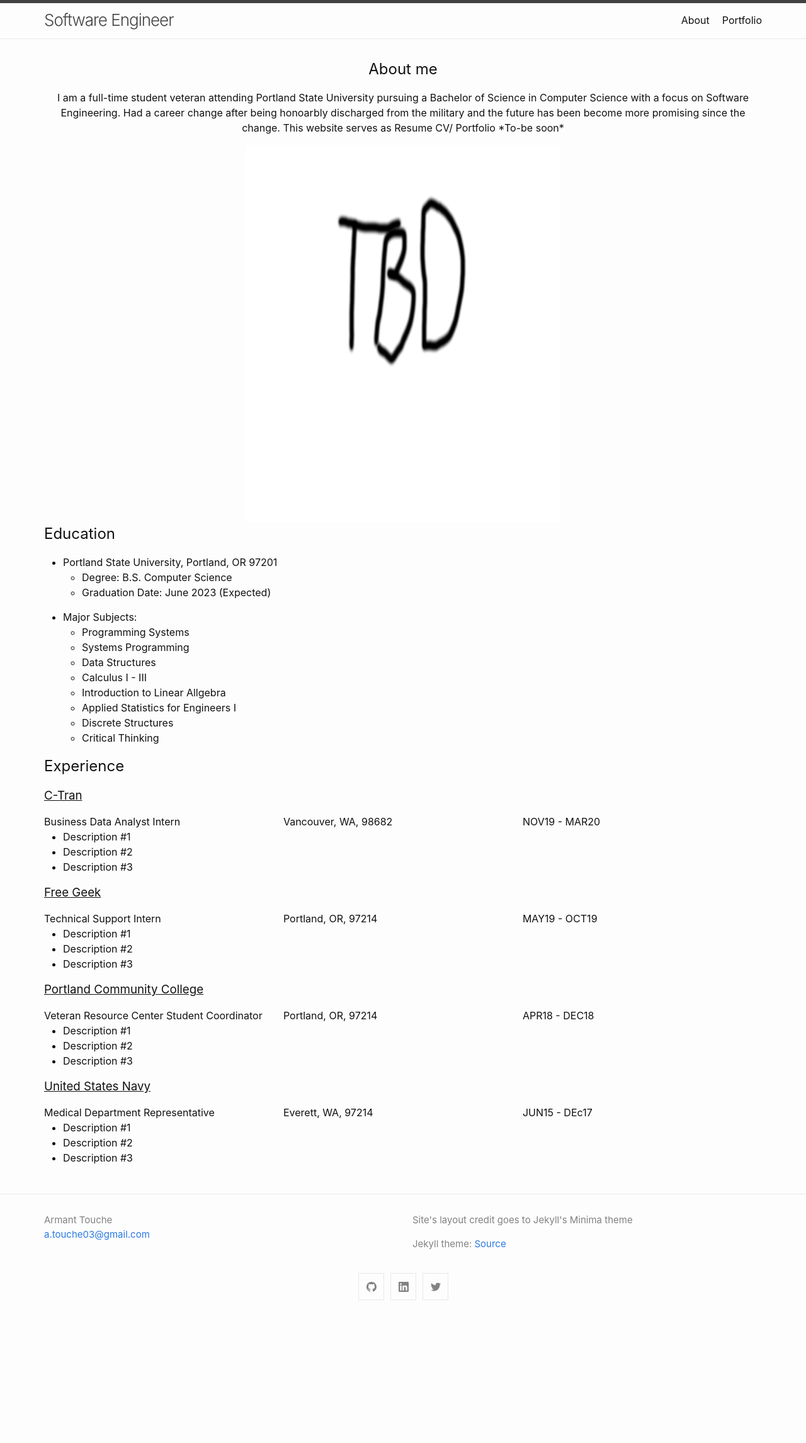
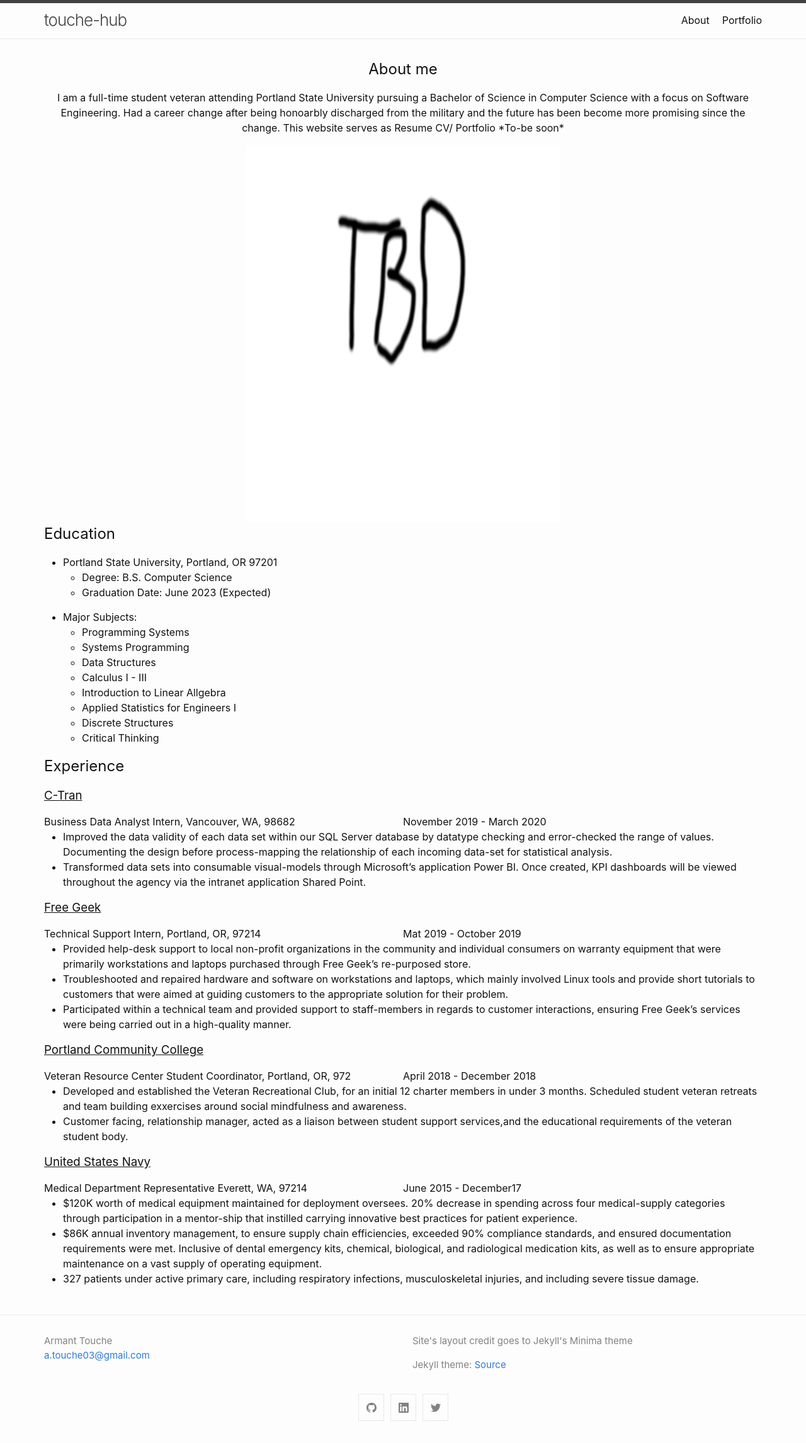
Before and after one commit to ActIII03/personal_website, a Jekyll site: the page built from about.md, in a window 1280 px wide. Shown: the whole page at 63% size. Built offline with Jekyll 4.4.1, drawn with Linux system fonts in a browser that asks for light colours; before the commit the page ends 2100 px from its top, so only the background shows below that.

Commit message:
Change cover-page.png

```diff
--- a/_includes/cover-page.html
+++ b/_includes/cover-page.html
@@ -1,6 +1,9 @@
 <div class = "cover-page">
     <h1 class="display-4">Thanks for visting my webpage!</h1>
     <p class="lead">This website serves as a resume CV and portfolio for future employers.</p>
+<img id="cover-page" src="https://actiii03.github.io/personal_website/assets/img/cover-page.png" width="500" height="600">
+	<br>
+	<button type="button" class="btn btn-primary"> About</button>
     <hr class="my-4">
     <p>Option to download resume here!</p>
     <a class="btn btn-primary btn-lg" href="https://github.com/ActIII03/personal_website/raw/master/assets/resume.pdf" role="button">Resume CV (.pdf)</a>
--- a/_includes/header.html
+++ b/_includes/header.html
@@ -4,7 +4,7 @@
     {%- assign default_paths = site.pages | map: "path" -%}
     {%- assign page_paths = site.header_pages | default: default_paths -%}
     {%- assign titles_size = site.pages | map: 'title' | join: '' | size -%}
-    <a class="site-title" rel="author" href="{{ "/" | relative_url }}">Software Engineer</a>
+    <a class="site-title" rel="author" href="{{ "/" | relative_url }}">touche-hub</a>
 
     {%- if titles_size > 0 -%}
       <nav class="site-nav">
--- a/_includes/resume-experience.html
+++ b/_includes/resume-experience.html
@@ -6,51 +6,65 @@
 	<!-- C-tran job -->
 	<h3 id="company">C-Tran</h3>
 	<div class = "job-position">
-		<div class="description">Business Data Analyst Intern</div>
-		<div class="description">Vancouver, WA, 98682</div>
-		<div class="description">NOV19 - MAR20</div>
+		<div class="description">Business Data Analyst Intern, Vancouver, WA, 98682</div>
+		<div class="description">November 2019 - March 2020</div>
 		<ul id = "job-description">
-			<li> Description #1</li>
-			<li> Description #2</li>
-			<li> Description #3</li>
+			<li>
+				Improved the data validity of each data set within our SQL Server database by datatype checking and error-checked the range of values. Documenting the design before process-mapping the relationship of each incoming data-set for statistical analysis.
+			</li>
+			<li>
+				Transformed data sets into consumable visual-models through Microsoft’s application Power BI. Once created, KPI dashboards will be viewed throughout the agency via the intranet application Shared Point.
+			</li>
 		</ul>
 	</div>
 
 	<!-- Free Geek -->
 	<h3 id="company">Free Geek</h3>
 	<div class = "job-position">
-		<div class="description">Technical Support Intern</div>
-		<div class="description">Portland, OR, 97214</div>
-		<div class="description">MAY19 - OCT19</div>
+		<div class="description">Technical Support Intern, Portland, OR, 97214 </div>
+		<div class="description">Mat 2019 - October 2019</div>
 		<ul id = "job-description">
-			<li> Description #1</li>
-			<li> Description #2</li>
-			<li> Description #3</li>
+			<li>
+				Provided help-desk support to local non-profit organizations in the community and individual consumers on warranty equipment that were primarily workstations and laptops purchased through Free Geek’s re-purposed store.
+			</li>
+			<li>
+				Troubleshooted and repaired hardware and software on workstations and laptops, which mainly involved Linux tools and provide short tutorials to customers that were aimed at guiding customers to the appropriate solution for their problem.
+			</li>
+			<li>
+				Participated within a technical team and provided support to staff-members in regards to customer interactions, ensuring Free Geek’s services were being carried out in a high-quality manner.
+			</li>
 		</ul>
 	</div>
 
 	<!-- PCC Vet Resource -->
 	<h3 id="company">Portland Community College</h3>
 	<div class = "job-position">
-		<div class="description">Veteran Resource Center Student Coordinator</div>
-		<div class="description">Portland, OR, 97214</div>
-		<div class="description">APR18 - DEC18</div>
+		<div class="description">Veteran Resource Center Student Coordinator, Portland, OR, 972 </div>
+		<div class="description">April 2018 - December 2018</div>
 		<ul id = "job-description">
-			<li> Description #1</li>
-			<li> Description #2</li>
-			<li> Description #3</li>
+			<li>
+				Developed and established the Veteran Recreational Club, for an initial 12 charter members in under 3 months. Scheduled student veteran retreats and team building exxercises around social mindfulness and awareness.
+			</li>
+			<li>
+				Customer facing, relationship manager, acted as a liaison between student support services,and the educational requirements of the veteran student body.
+			</li>
 		</ul>
 	</div>
 
 	<!-- USS Sampson-->
 	<h3 id="company">United States Navy</h3>
 	<div class = "job-position">
-		<div class="description">Medical Department Representative</div>
-		<div class="description">Everett, WA, 97214</div>
-		<div class="description">JUN15 - DEc17</div>
+		<div class="description">Medical Department Representative Everett, WA, 97214</div>
+		<div class="description">June 2015 - December17</div>
 		<ul id = "job-description">
-			<li> Description #1</li>
-			<li> Description #2</li>
-			<li> Description #3</li>
+			<li>
+				$120K worth of medical equipment maintained for deployment oversees. 20% decrease in spending across four medical-supply categories through participation in a mentor-ship that instilled carrying innovative best practices for patient experience.
+			</li>
+			<li>
+				$86K annual inventory management, to ensure supply chain efficiencies, exceeded 90% compliance standards, and ensured documentation requirements were met. Inclusive of dental emergency kits, chemical, biological, and radiological medication kits, as well as to ensure appropriate maintenance on a vast supply of operating equipment.
+			</li>
+			<li>
+				327 patients under active primary care, including respiratory infections, musculoskeletal injuries, and including severe tissue damage.
+			</li>
 		</ul>
 </div>
--- a/_sass/minima/custom-styles.scss
+++ b/_sass/minima/custom-styles.scss
@@ -12,15 +12,14 @@
 
 .resume-experience .description {
 	float: left;
-	width: 33.33%;
-}
-
-.resume-experience .job-position:after{
-	 content: "";
-	 display: table;
-	 clear: both;
+	width: 50%;
 }
 
 .resume-experience #company{
 	text-decoration: underline;
 }
+
+#cover-page{
+	width: 740px;
+	height: 540px;
+}
--- a/_sass/minima/initialize.scss
+++ b/_sass/minima/initialize.scss
@@ -16,7 +16,7 @@
 // Width of the content area
 $content-width:    1200px !default;
 
-$on-palm:          600px !default;
+$on-palm:          500px !default;
 $on-laptop:        800px !default;
 
 $on-medium:        $on-palm !default;
```
Also changed, not shown: assets/img/cover-page.png (deleted).
